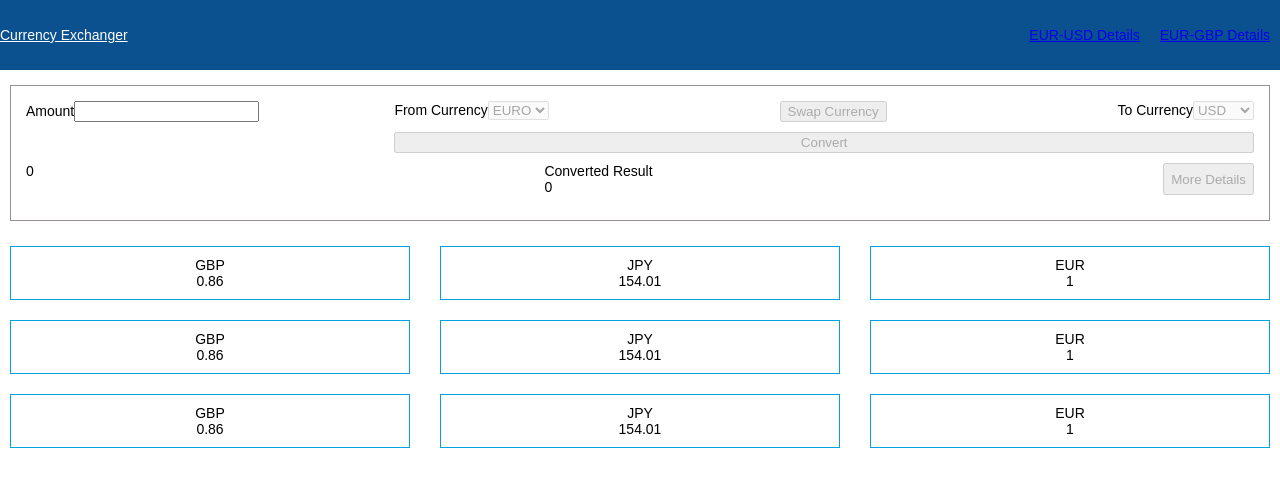
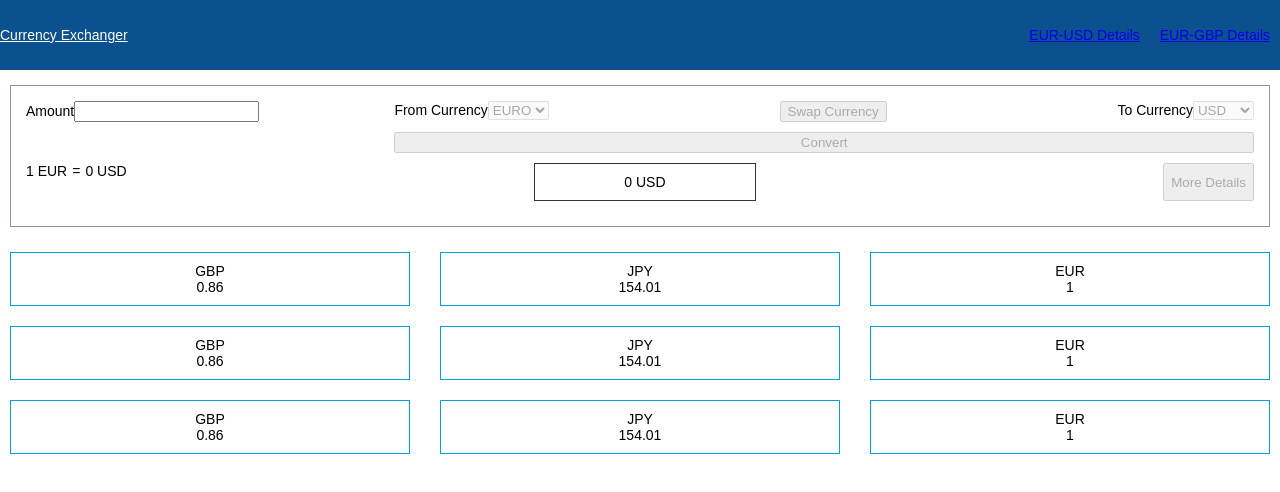
Before and after one commit to helphind/currency-exchanger, an Angular app: page / in a window 1280 px wide. Shown: the top 492 px of the page. Built offline with nearby package versions, Linux system fonts and the light colour scheme.

Commit message:
currency convert panel updated

```diff
--- a/src/app/components/converter-panel/converter-panel.component.html
+++ b/src/app/components/converter-panel/converter-panel.component.html
@@ -29,21 +29,20 @@
             </div>
 
             <button type="button" [disabled]="converterForm.invalid" (click)="convertCurrency()">Convert</button>
+            <div class="error-message" [hidden]="!errorMessage">
+                {{errorMessage}}
+            </div>
+        </div>
+    </div>
+
+    <div class="currency-result-actions">
+        <div class="d-flex">
+            <div>1 {{converterForm.get('currencyFrom')?.value}}</div>
+            <div class="currency-divider">=</div>
+            <div>{{exchangeRate}} {{converterForm.get('currencyTo')?.value}}</div>
         </div>
 
-
-    </div>
-
-
-    <div class="currency-result-actions">
-        <div class="result">
-            <div class="">{{convertedCurrency}}</div>
-        </div>
-
-        <div class="result">
-            <label>Converted Result</label>
-            <div class="">{{convertedCurrency}}</div>
-        </div>
+        <div class="converted-result">{{exchangeResult}} {{converterForm.get('currencyTo')?.value}}</div>
 
         <button type="button" [disabled]="converterForm.invalid" (click)="gotoDetails()">More Details</button>
     </div>
--- a/src/app/components/converter-panel/converter-panel.component.scss
+++ b/src/app/components/converter-panel/converter-panel.component.scss
@@ -9,7 +9,6 @@
     display: flex;
     margin-bottom: 10px;
     justify-content: space-between;
-
 }
 
 .currency-result-actions {
@@ -23,3 +22,22 @@
     flex-direction: column;
     width: 70%;
 }
+
+.error-message {
+    margin-top: 5px;
+    margin-bottom: 5px;
+    color: red;
+    min-height: 20px;
+}
+
+.currency-divider {
+    padding-left: 5px;
+    padding-right: 5px;
+}
+
+.converted-result {
+    padding: 10px;
+    border: 1px solid #333;
+    min-width: 200px;
+    text-align: center;
+}
--- a/src/app/components/converter-panel/converter-panel.component.ts
+++ b/src/app/components/converter-panel/converter-panel.component.ts
@@ -1,9 +1,12 @@
-import { Component, OnDestroy, OnInit } from '@angular/core';
+import { Component, Input, OnDestroy, OnInit } from '@angular/core';
 import { CurrencyConvertRequest } from "../../models/currency-convert.request";
 import { CurrencyService } from "../../services/currency.service";
-import { FormBuilder, FormGroup, Validators } from "@angular/forms";
-import { CurrencyOption } from "../../models/currencyOption";
+import { FormBuilder, FormControl, FormGroup, Validators } from "@angular/forms";
+import { CurrencyOption } from "../../models/currency-option";
 import { Subscription } from "rxjs";
+import { Router } from "@angular/router";
+import { CurrencyListConstant } from "../../constants/currency-list.constant";
+import { CurrencyConvertResponse } from "../../models/currency-convert.response";
 
 @Component({
     selector: 'app-converter-panel',
@@ -12,62 +15,15 @@ import { Subscription } from "rxjs";
 })
 export class ConverterPanelComponent implements OnInit, OnDestroy {
 
+    @Input() defaultFromCurrency = 'EUR'
+    @Input() defaultToCurrency = 'USD'
     private subscriptions = new Subscription();
 
-    currencyList: CurrencyOption[] = [
-        {
-            currencyName: 'EURO',
-            currencyCode: 'EUR',
-        },
-        {
-            currencyName: 'GBP',
-            currencyCode: 'GBP',
-        },
-        {
-            currencyName: 'JPY',
-            currencyCode: 'JPY',
-        },
-        {
-            currencyName: 'USD',
-            currencyCode: 'USD',
-        },
-        {
-            currencyName: 'AUD',
-            currencyCode: 'AUD',
-        },
-        {
-            currencyName: 'CAD',
-            currencyCode: 'CAD',
-        },
-        {
-            currencyName: 'CHF',
-            currencyCode: 'CHF',
-        },
-        {
-            currencyName: 'CNH',
-            currencyCode: 'CNH',
-        },
-        {
-            currencyName: 'HKD',
-            currencyCode: 'HKD',
-        },
-        {
-            currencyName: 'NZD',
-            currencyCode: 'NZD',
-        },
-        {
-            currencyName: 'CNY',
-            currencyCode: 'CNY',
-        },
-        {
-            currencyName: 'SGD',
-            currencyCode: 'SGD',
-        },
-    ]
+    currencyList: CurrencyOption[] = CurrencyListConstant;
 
-    convertedCurrency = 0
-    private defaultFromCurrency = 'EUR'
-    private defaultToCurrency = 'USD'
+    exchangeRate: number = 0;
+    exchangeResult: number = 0;
+    errorMessage = '';
 
     converterForm: FormGroup = this.fb.group({
         amount: [null, [Validators.required, Validators.pattern(/^[0-9]\d*$/)]],
@@ -75,7 +31,7 @@ export class ConverterPanelComponent implements OnInit, OnDestroy {
         currencyTo: [{ value: this.defaultToCurrency, disabled: true }, [Validators.required]],
     })
 
-    constructor(private currencyService: CurrencyService, private fb: FormBuilder) {
+    constructor(private currencyService: CurrencyService, private fb: FormBuilder, private router: Router) {
     }
 
     ngOnInit(): void {
@@ -86,7 +42,7 @@ export class ConverterPanelComponent implements OnInit, OnDestroy {
         this.subscriptions.add(
             this.converterForm.get('amount')?.valueChanges.subscribe(res => {
                 console.log('res', res)
-                if(!res) {
+                if (!res) {
                     this.disableFormFields();
                     return
                 }
@@ -116,8 +72,29 @@ export class ConverterPanelComponent implements OnInit, OnDestroy {
             amount: amount
         }
         this.currencyService.convertCurrencies(reqPayload).subscribe({
-            next: (currencies) => {
-                this.convertedCurrency = currencies
+            next: (convertResponse: CurrencyConvertResponse) => {
+                convertResponse = {
+                    "success": true,
+                    "info": {
+                        "timestamp": 1519328414,
+                        "rate": 148.972231
+                    },
+                    "historical": "",
+                    "date": "2018-02-22",
+                    "result": 3724.305775
+                }
+
+                const { success, result, info } = convertResponse
+
+                if(!success) {
+                    this.errorMessage = 'Sorry, something went wrong. Please try again after some time.'
+                    this.exchangeRate = 0;
+                    return;
+                }
+
+
+                this.exchangeResult = info.rate
+                this.exchangeRate = result
             },
             error: (error) => {
                 //todo handle error
@@ -126,9 +103,23 @@ export class ConverterPanelComponent implements OnInit, OnDestroy {
     }
 
     swapCurrency() {
+        const currencyFromCtrl = this.converterForm.get('currencyFrom') as FormControl;
+        const currencyToCtrl = this.converterForm.get('currencyTo') as FormControl;
+
+        if (!currencyFromCtrl || !currencyToCtrl) {
+            console.log('from control not set')
+            return
+        }
+
+        const currencyFromValue = currencyFromCtrl.value
+
+        currencyFromCtrl.setValue(currencyToCtrl.value);
+        currencyToCtrl.setValue(currencyFromValue);
     }
 
     gotoDetails() {
+        const { currencyFrom, currencyTo } = this.converterForm.value;
+        this.router.navigate(['currency-details', currencyFrom, currencyTo])
     }
 
     ngOnDestroy(): void {
```
